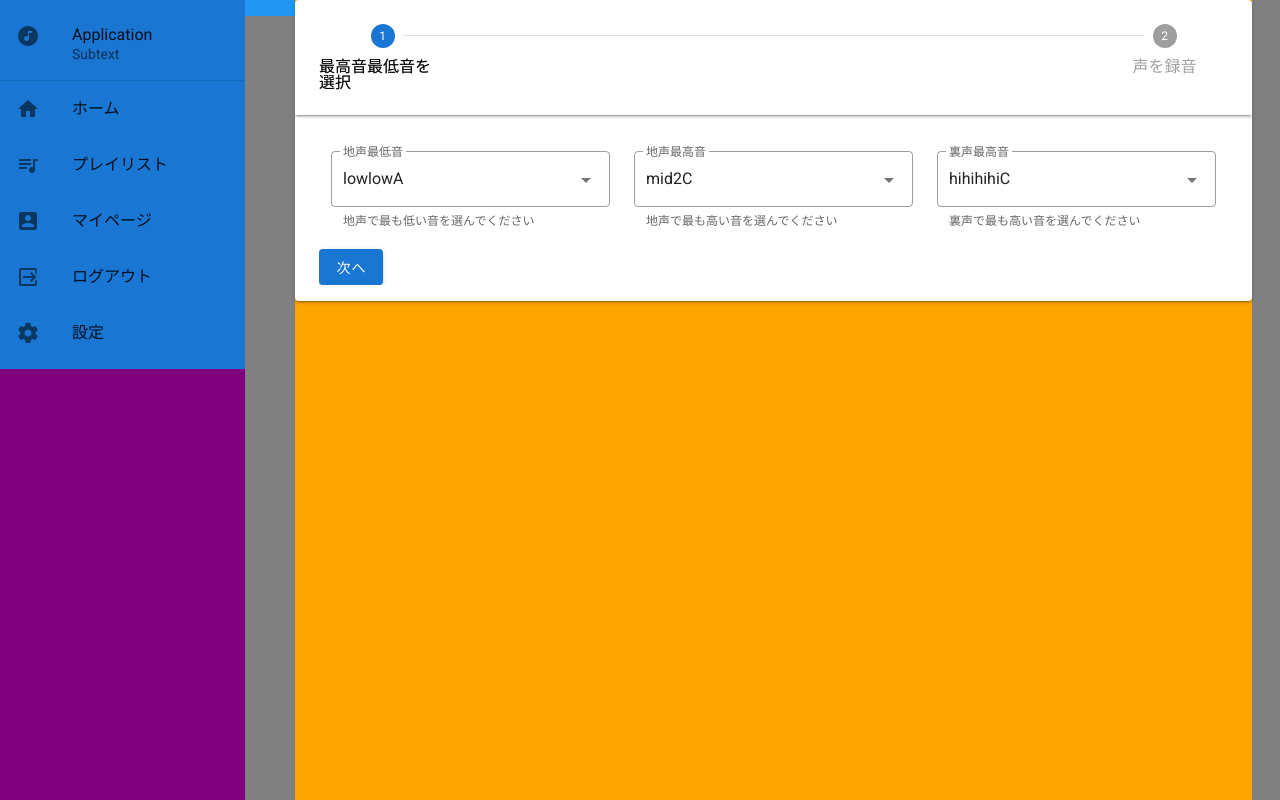
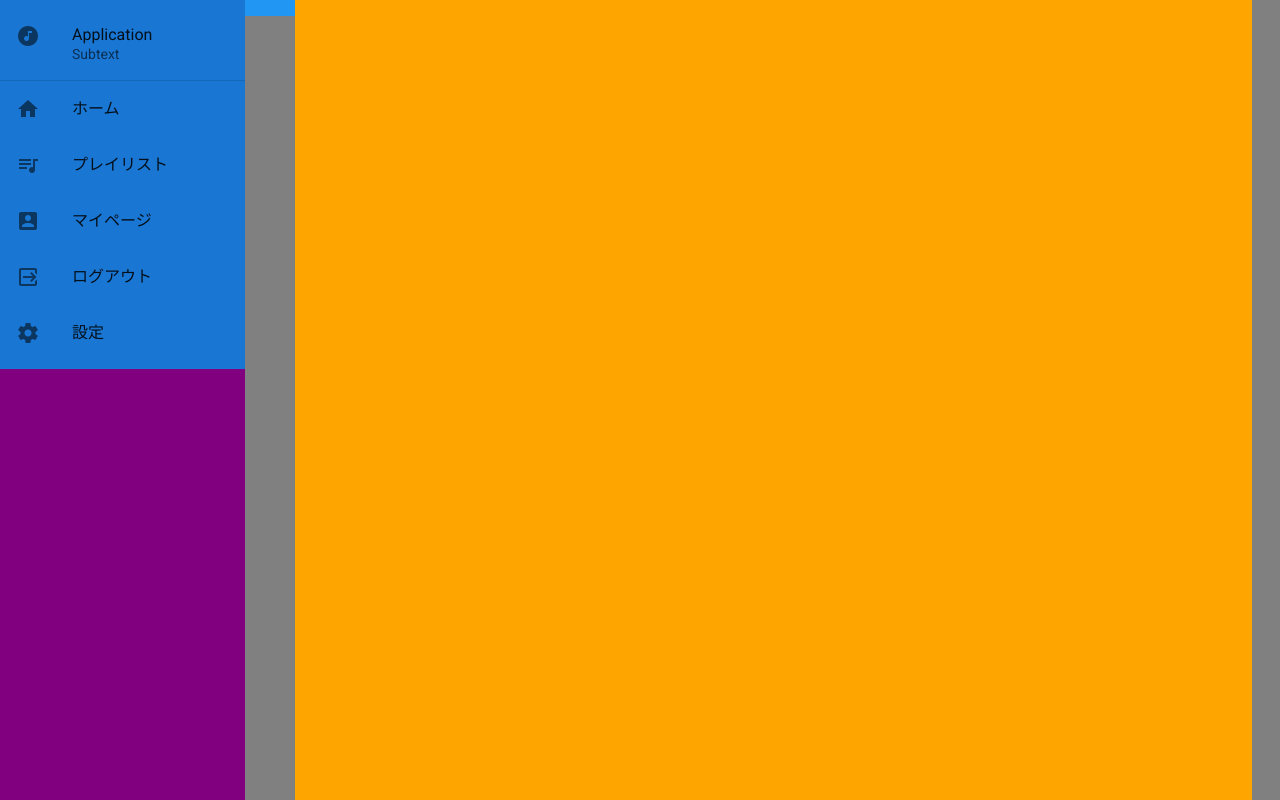
Before and after one commit to kroad/hait-advanced-teamB, a Vue app in the folder frontend/: page / in a window 1280 px wide. Built offline with nearby package versions, Linux system fonts and the light colour scheme.

Commit message:
set-up-vue-router

```diff
--- a/frontend/src/App.vue
+++ b/frontend/src/App.vue
@@ -1,16 +1,15 @@
 <template>
   <v-app>
-    <HelloWorld />
+    <Base />
   </v-app>
 </template>
 
 <script>
-import HelloWorld from "./pages/HelloWorld";
-
+import Base from "./components/pages/Base";
 export default {
   name: "App",
   components: {
-    HelloWorld,
+    Base,
   },
 };
 </script>
--- a/frontend/src/pages/HelloWorld.vue
+++ b/frontend/src/components/pages/Base.vue
@@ -16,12 +16,12 @@
 </template>
 
 <script>
-import Navbar from "./Navbar";
-import Subbar from "./Subbar";
-import Main from "./Main";
-import Footer from "./Footer";
+import Navbar from "../structures/Navbar";
+import Subbar from "../structures/Subbar";
+import Main from "../structures/Main";
+import Footer from "../structures/Footer";
 export default {
-  name: "HelloWorld",
+  name: "Base",
   components: {
     Navbar,
     Subbar,
--- a/frontend/src/pages/Main.vue
+++ b/frontend/src/components/structures/Main.vue
@@ -1,15 +1,10 @@
 <template>
   <div>
-    <SendToApi />
+    <router-view></router-view>
   </div>
 </template>
 <script>
-import SendToApi from "../components/SendToApi";
-export default {
-  components: {
-    SendToApi,
-  },
-};
+export default {};
 </script>
 <style scoped>
 div {
--- a/frontend/src/pages/Subbar.vue
+++ b/frontend/src/components/structures/Subbar.vue
@@ -5,7 +5,7 @@
 </template>
 
 <script>
-import Result from "../components/Result";
+import Result from "./Result";
 export default {
   components: {
     Result,
--- a/frontend/src/main.js
+++ b/frontend/src/main.js
@@ -2,11 +2,13 @@ import Vue from 'vue';
 import App from './App.vue';
 import store from './store';
 import vuetify from './plugins/vuetify';
+import router from "./router"
 
 Vue.config.productionTip = false
 
 new Vue({
   store,
   vuetify,
+  router,
   render: h => h(App)
 }).$mount('#app')
--- /dev/null
+++ b/frontend/src/router.js
@@ -0,0 +1,12 @@
+import Vue from "vue"
+import Router from "vue-router"
+import SendToApi from "./components/functions/SendToApi";
+
+Vue.use(Router)
+
+export default new Router({
+    mode:"history",
+    routes:[
+        {path:"/record", component:SendToApi},
+    ]
+})
```
Also changed, not shown: frontend/src/components/functions/Record.vue (renamed from frontend/src/components/Record.vue), frontend/src/components/functions/SendToApi.vue (renamed from frontend/src/components/SendToApi.vue), frontend/src/components/structures/Footer.vue (renamed from frontend/src/pages/Footer.vue), frontend/src/components/structures/Navbar.vue (renamed from frontend/src/pages/Navbar.vue), frontend/src/components/structures/Result.vue (renamed from frontend/src/components/Result.vue).
